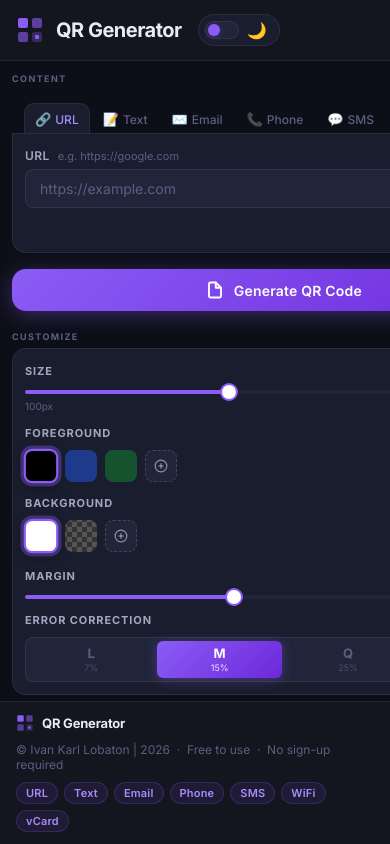
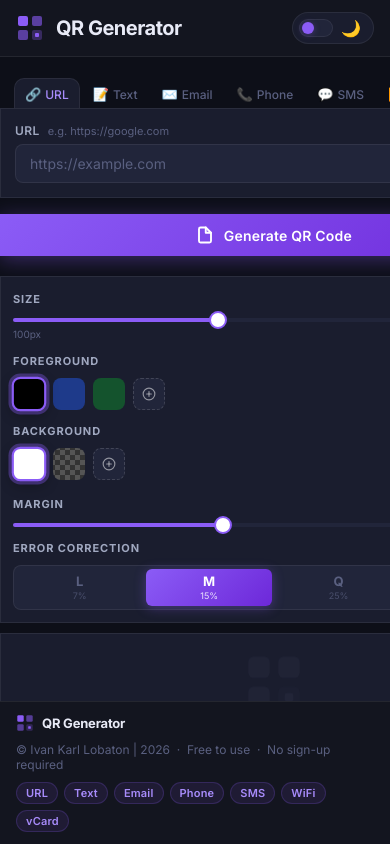
Before and after one commit to ivankarll/qr-code-generator, a React (Vite) app: page / in a window 390 px wide. Built offline with nearby package versions, Linux system fonts and the light colour scheme.

Commit message:
Fix mobile layout: edge-to-edge content, toggle pinned right, remove empty space

```diff
--- a/src/components/CustomizeSection.module.css
+++ b/src/components/CustomizeSection.module.css
@@ -185,7 +185,7 @@
 .segActive .segHint { opacity: 0.85; }
 
 @media (max-width: 540px) {
-  .container  { padding: 14px; gap: 16px; }
+  .container  { padding: 14px; gap: 16px; border-radius: 0; }
   .chip       { width: 32px; height: 32px; border-radius: 8px; }
   .seg        { padding: 6px 4px; }
   .segLetter  { font-size: 13px; }
@@ -196,7 +196,7 @@
 }
 
 @media (max-width: 380px) {
-  .container  { padding: 10px; gap: 12px; }
+  .container  { padding: 12px; gap: 12px; }
   .chip       { width: 28px; height: 28px; border-radius: 7px; }
   .label      { font-size: 10px; }
   .segLetter  { font-size: 12px; }
--- a/src/components/Header.module.css
+++ b/src/components/Header.module.css
@@ -8,7 +8,7 @@
   padding: 20px 32px;
   border-bottom: 1px solid var(--border);
   background: var(--surface);
-  flex-wrap: wrap;
+  flex-wrap: nowrap;           /* always single row */
   /* subtle blur so content underneath doesn't bleed through */
   backdrop-filter: blur(8px);
   -webkit-backdrop-filter: blur(8px);
@@ -18,6 +18,7 @@
   display: flex;
   align-items: center;
   gap: 12px;
+  flex-shrink: 0;              /* logo never shrinks */
 }
 
 .logoText {
@@ -30,7 +31,12 @@
 .tagline {
   font-size: 13px;
   color: var(--text-muted);
-  margin-left: auto;
+  /* spacer — pushes toggle all the way to the right */
+  flex: 1;
+  min-width: 0;
+  overflow: hidden;
+  text-overflow: ellipsis;
+  white-space: nowrap;
 }
 
 /* ── Theme toggle button ─────────────────── */
@@ -45,6 +51,7 @@
   cursor: pointer;
   transition: border-color 0.25s, box-shadow 0.25s;
   flex-shrink: 0;
+  margin-left: auto;           /* always pins toggle to the far right */
 }
 .themeBtn:hover {
   border-color: var(--accent);
@@ -87,10 +94,11 @@
 
 /* ── Responsive ──────────────────────────── */
 @media (max-width: 600px) {
-  .header { padding: 14px 16px; }
+  .header  { padding: 12px 16px; gap: 10px; }
   .tagline { display: none; }
 }
 
 @media (max-width: 380px) {
+  .header   { padding: 10px 14px; }
   .logoText { font-size: 17px; }
 }
--- a/src/components/InputSection.module.css
+++ b/src/components/InputSection.module.css
@@ -54,7 +54,7 @@
   display: flex;
   flex-direction: column;
   gap: 14px;
-  min-height: 120px;
+  /* no min-height — let content determine height */
 }
 
 .field {
@@ -185,18 +185,18 @@
 .generateBtn:active { transform: translateY(0); }
 
 @media (max-width: 540px) {
-  .typeTabs { padding: 12px 12px 0; gap: 2px; }
+  .typeTabs { padding: 12px 14px 0; gap: 2px; }
   .typeTab   { padding: 7px 10px; font-size: 12px; gap: 4px; }
   .tabIcon   { font-size: 13px; }
-  .fields    { padding: 14px 12px; gap: 12px; }
+  .fields    { padding: 14px 14px; gap: 12px; border-radius: 0 0 0 0; }
   .grid2     { grid-template-columns: 1fr; }
-  .generateBtn { padding: 12px; font-size: 14px; }
+  .generateBtn { padding: 12px; font-size: 14px; border-radius: 0; }
 }
 
 @media (max-width: 380px) {
-  .typeTabs  { padding: 10px 10px 0; }
+  .typeTabs  { padding: 10px 12px 0; }
   .typeTab   { padding: 6px 8px; font-size: 11px; }
-  .fields    { padding: 12px 10px; gap: 10px; }
+  .fields    { padding: 12px 12px; gap: 10px; }
   .input     { padding: 8px 10px; font-size: 13px; }
   .generateBtn { padding: 10px; font-size: 13px; }
 }
--- a/src/components/QRGenerator.module.css
+++ b/src/components/QRGenerator.module.css
@@ -176,7 +176,7 @@
 @media (max-width: 900px) {
   .layout {
     grid-template-columns: 1fr;
-    padding: 20px;
+    padding: 20px 16px;
     gap: 20px;
   }
 
@@ -190,22 +190,22 @@
    ════════════════════════════════════════════════════ */
 @media (max-width: 540px) {
   .layout {
-    padding: 12px;
-    gap: 12px;
+    padding: 8px 0 16px;  /* small top, zero sides, breathing room at bottom */
+    gap: 10px;
   }
 
+  /* Hide tiny uppercase labels on mobile — saves space */
+  .sectionLabel { display: none; }
+
   .previewCard {
-    padding: 20px 12px;
+    border-radius: 0;
+    padding: 20px 16px;
     min-height: 180px;
   }
 
-  .sectionLabel {
-    font-size: 9px;
-    margin-bottom: 6px;
-  }
-
   .encodedBox {
-    padding: 10px 12px;
+    border-radius: 0;
+    padding: 10px 14px;
   }
 
   .encodedCode {
@@ -218,12 +218,12 @@
    ════════════════════════════════════════════════════ */
 @media (max-width: 380px) {
   .layout {
-    padding: 10px;
-    gap: 10px;
+    padding: 6px 0 12px;
+    gap: 8px;
   }
 
   .previewCard {
-    padding: 16px 10px;
+    padding: 16px 12px;
     min-height: 160px;
   }
 }
--- a/src/index.css
+++ b/src/index.css
@@ -52,10 +52,14 @@
   --shadow-glow:  0 0 40px rgba(124,58,237,0.15);
 }
 
+html {
+  height: 100%;
+}
+
 body {
+  height: 100%;
   background: var(--bg);
   color: var(--text);
-  min-height: 100vh;
   -webkit-font-smoothing: antialiased;
   transition: background 0.35s ease, color 0.35s ease;
 }
@@ -68,7 +72,7 @@ body {
 }
 
 #root {
-  min-height: 100vh;
+  height: 100%;
   width: 100%;
   display: flex;
   flex-direction: column;
@@ -76,6 +80,7 @@ body {
   max-width: 100%;
   margin: 0;
   text-align: left;
+  overflow: hidden;
 }
 
 /* Scrollbar */
--- a/src/pages/Home.module.css
+++ b/src/pages/Home.module.css
@@ -1,16 +1,18 @@
 .page {
-  height: 100dvh;          /* fill exactly one viewport height */
+  height: 100%;                /* inherit full viewport from #root */
   display: flex;
   flex-direction: column;
   background: var(--bg);
-  overflow: hidden;        /* prevent the whole page from scrolling */
+  overflow: hidden;            /* clamp — only .main scrolls */
 }
 
-/* The scrollable main content sits between sticky header + footer */
+/* The scrollable zone between sticky header + footer */
 .main {
   flex: 1;
+  min-height: 0;               /* critical: lets flex child shrink below content size */
   overflow-y: auto;
   overflow-x: hidden;
   -webkit-overflow-scrolling: touch;
   scroll-behavior: smooth;
+  width: 100%;
 }
```
